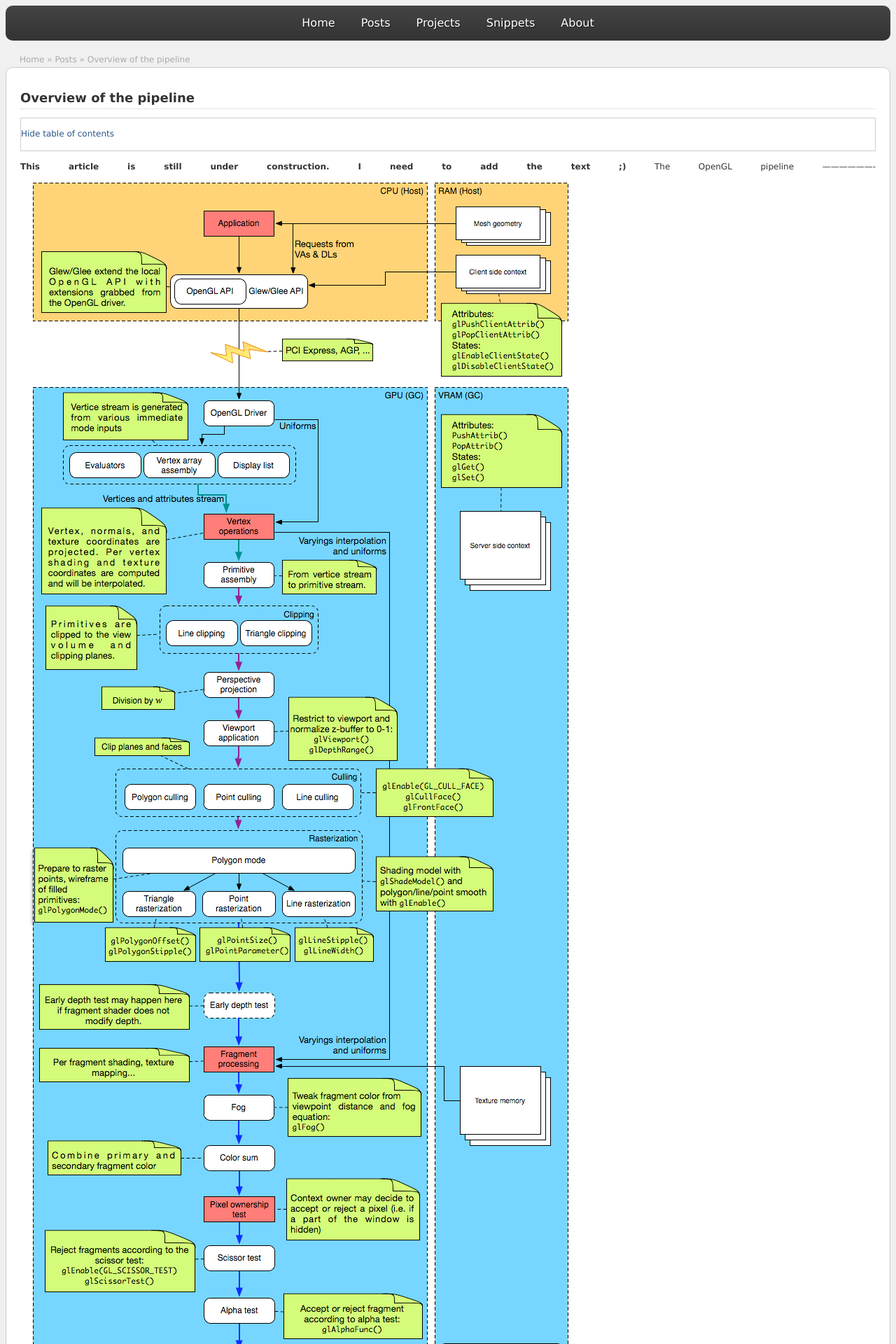
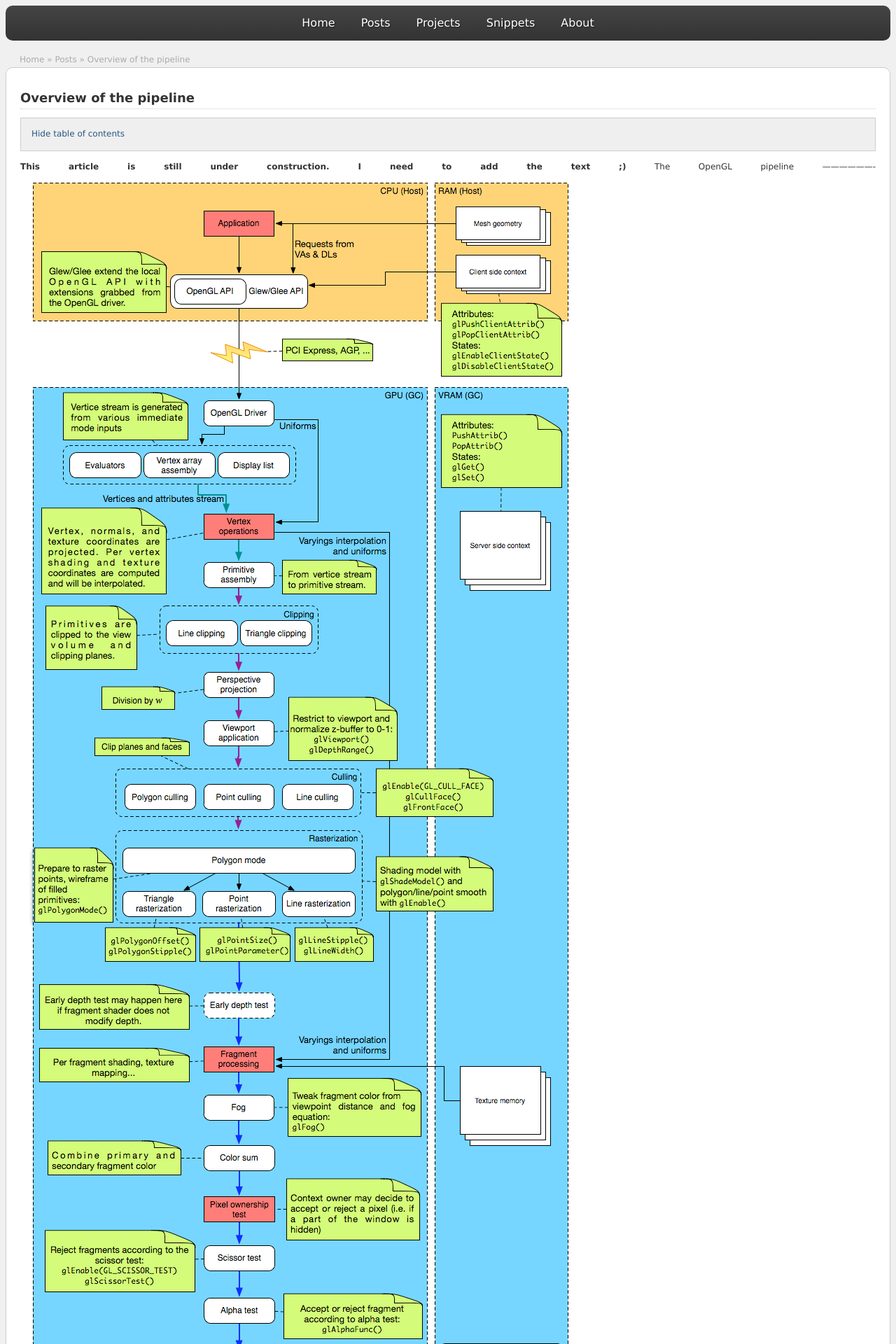
Before and after one commit to NewbiZ/newbiz.github.com, a Jekyll site: the page built from _posts/opengl/2010-01-19-Overview-of-the-pipeline.markdown, in a window 1280 px wide. Shown: the top 1920 px of the page at 70% size. Built offline with Jekyll 4.4.1, drawn with Linux system fonts in a browser that asks for light colours; Markdown is read by kramdown in place of the engine named in the settings.

Commit message:
Add table of contents

```diff
--- a/css/classic.css
+++ b/css/classic.css
@@ -179,7 +179,9 @@ a:hover
 
 #content #generated-toc
 {
-  border: 1px solid #CCCCCC;
+  border:           1px solid #CCCCCC;
+  background-color: #EFEFEF;
+  padding-left:     15px;
 }
 
 #content #generated-toc .hidden
```
